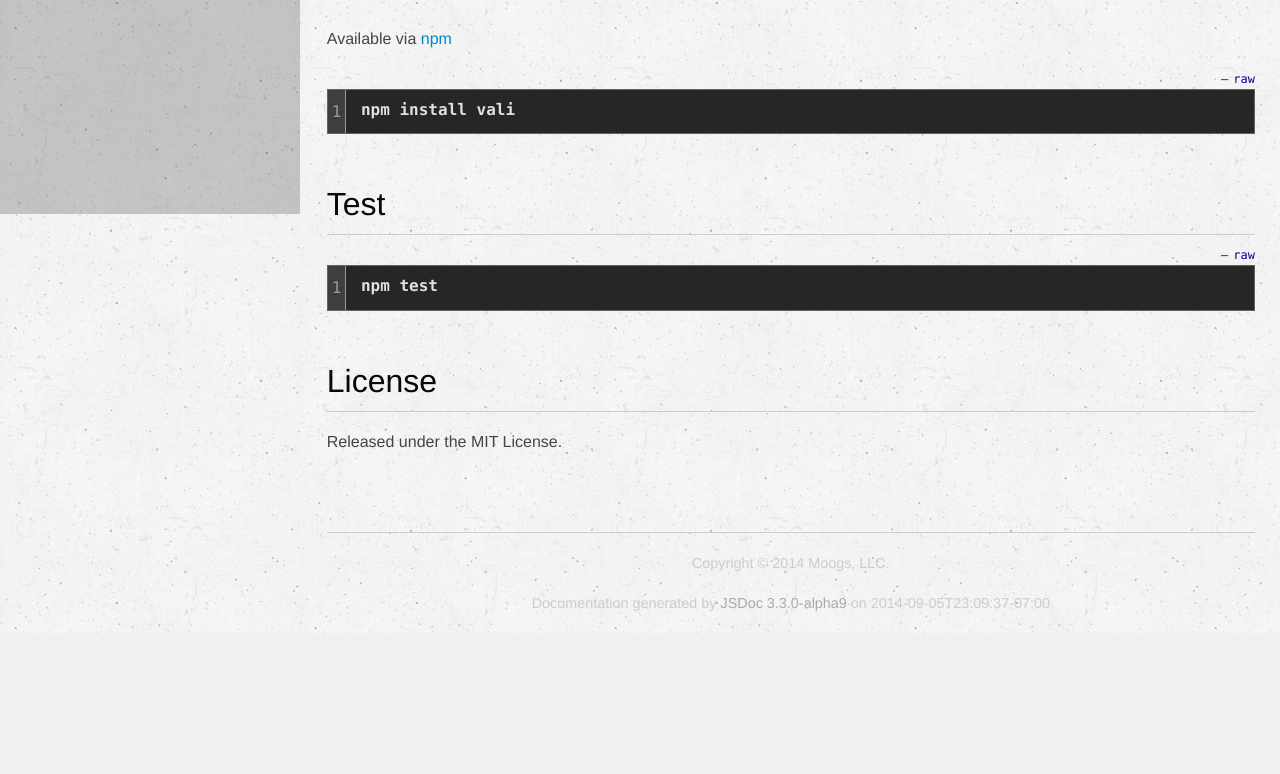
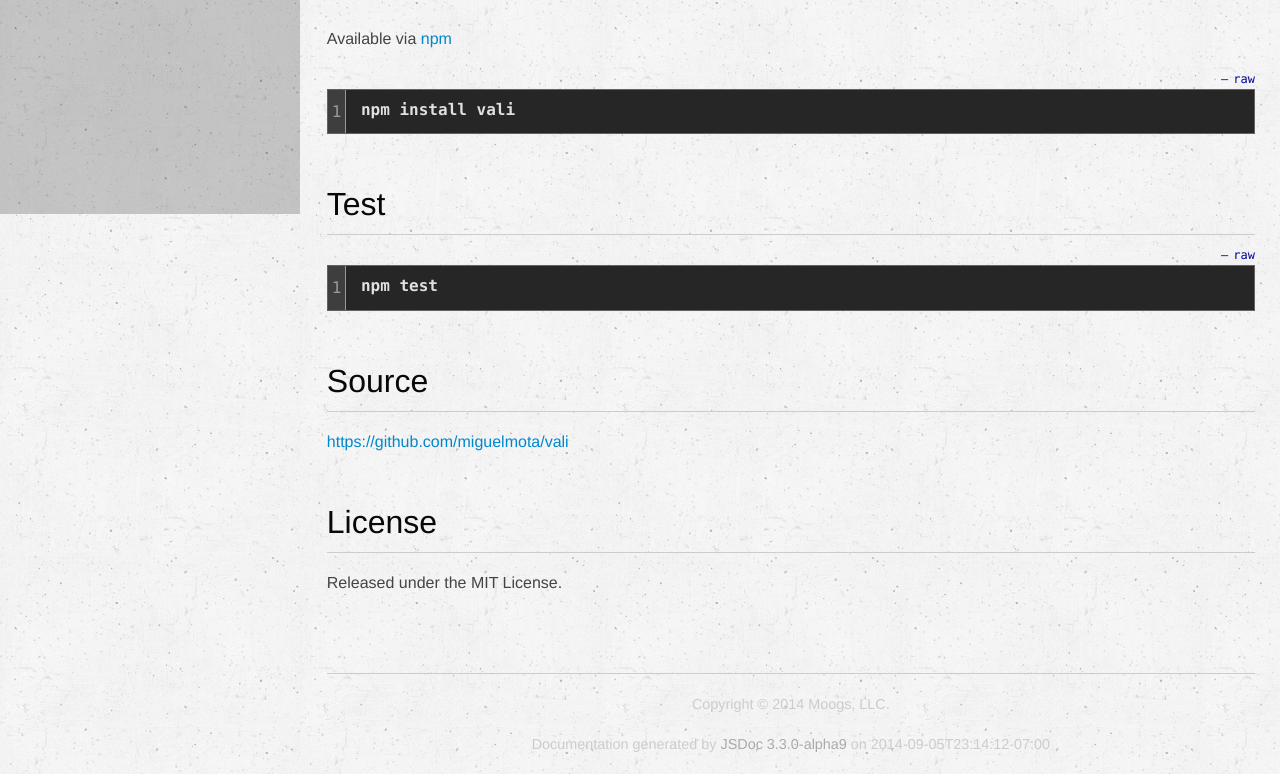
Before and after one commit to miguelmota/vali, a website: page docs/index.html in a window 1280 px wide. Shown: the part 636-1410 px from the top of the page. Before the commit the page ends 1269 px from the top, so only its background shows below. Drawn offline with Linux system fonts and the light colour scheme.

Commit message:
update docs

```diff
--- a/docs/index.html
+++ b/docs/index.html
@@ -106,7 +106,8 @@
 <h1>Documentation</h1><p><strong><a href="http://vali.moogs.io">http://vali.moogs.io</a></strong></p>
 <h1>Install</h1><p>Available via <a href="http://bower.io/">bower</a></p>
 <pre class="prettyprint source lang-bash"><code>bower install vali</code></pre><p>Available via <a href="https://www.npmjs.org/">npm</a></p>
-<pre class="prettyprint source lang-bash"><code>npm install vali</code></pre><h1>Test</h1><pre class="prettyprint source"><code>npm test</code></pre><h1>License</h1><p>Released under the MIT License.</p></article>
+<pre class="prettyprint source lang-bash"><code>npm install vali</code></pre><h1>Test</h1><pre class="prettyprint source lang-bash"><code>npm test</code></pre><h1>Source</h1><p><a href="https://github.com/miguelmota/vali">https://github.com/miguelmota/vali</a></p>
+<h1>License</h1><p>Released under the MIT License.</p></article>
     </section>
 
 
@@ -128,7 +129,7 @@
 
     <span class="jsdoc-message">
     Documentation generated by <a href="https://github.com/jsdoc3/jsdoc" target="_blank">JSDoc 3.3.0-alpha9</a>
-    on 2014-09-05T23:09:37-07:00
+    on 2014-09-05T23:14:12-07:00
     </span>
         </footer>
       </div>
```
Also changed, not shown: docs/global.html (+1 -1 lines).
